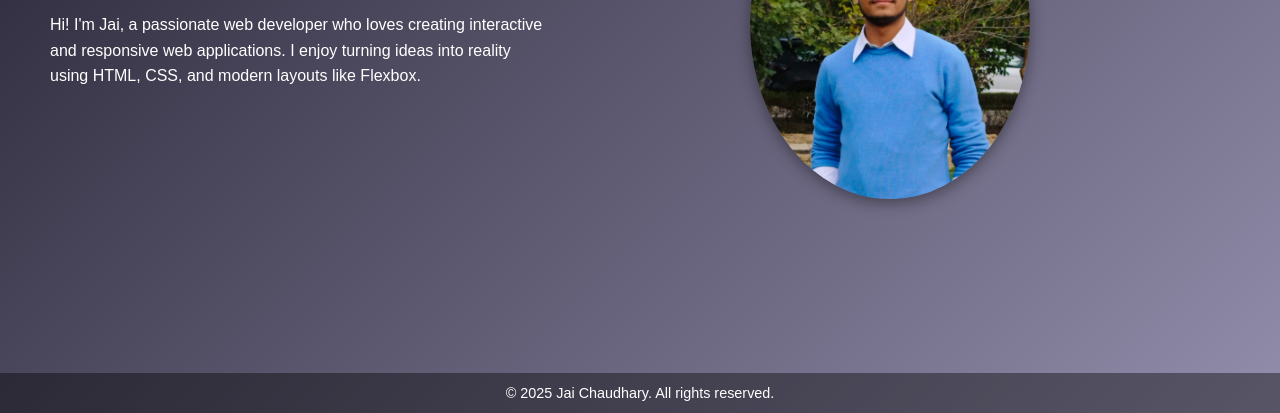
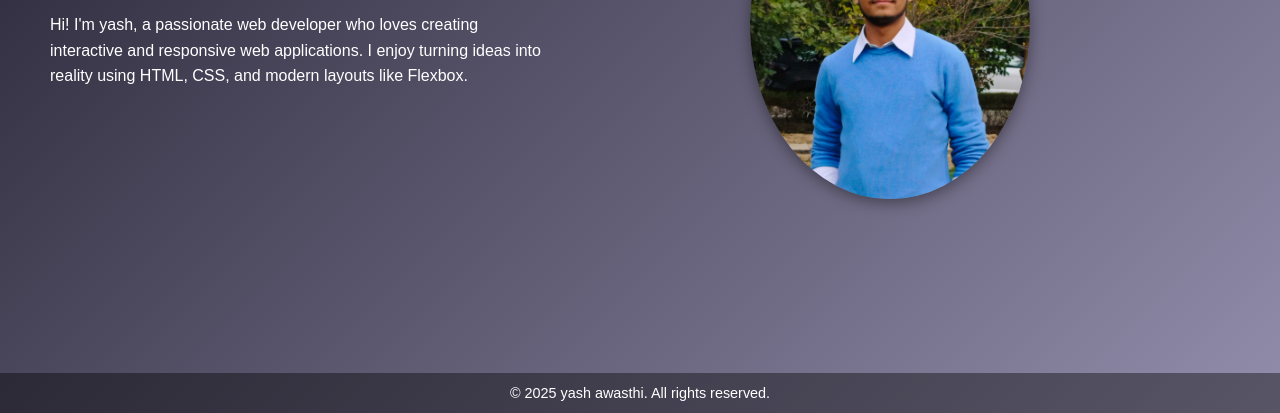
Before and after one commit to yash79990/frontend-dev, a plain HTML site: page portfolio.html in a window 1280 px wide. Shown: the part 387-800 px from the top of the page. Drawn offline with Linux system fonts and the light colour scheme.

Commit message:
Update portfolio.html

```diff
--- a/portfolio.html
+++ b/portfolio.html
@@ -20,7 +20,7 @@
     <section class="about">
       <h2>About Me</h2>
       <p>
-        Hi! I'm Jai, a passionate web developer who loves creating interactive
+        Hi! I'm yash, a passionate web developer who loves creating interactive
         and responsive web applications. I enjoy turning ideas into reality
         using HTML, CSS, and modern layouts like Flexbox.
       </p>
@@ -32,7 +32,7 @@
   </main>
 
   <footer>
-    &copy; 2025 Jai Chaudhary. All rights reserved.
+    &copy; 2025 yash awasthi. All rights reserved.
   </footer>
 </body>
 </html>
```
